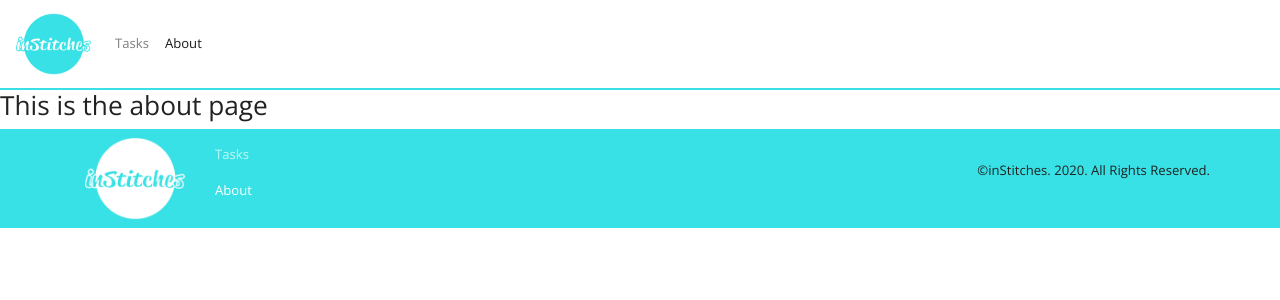
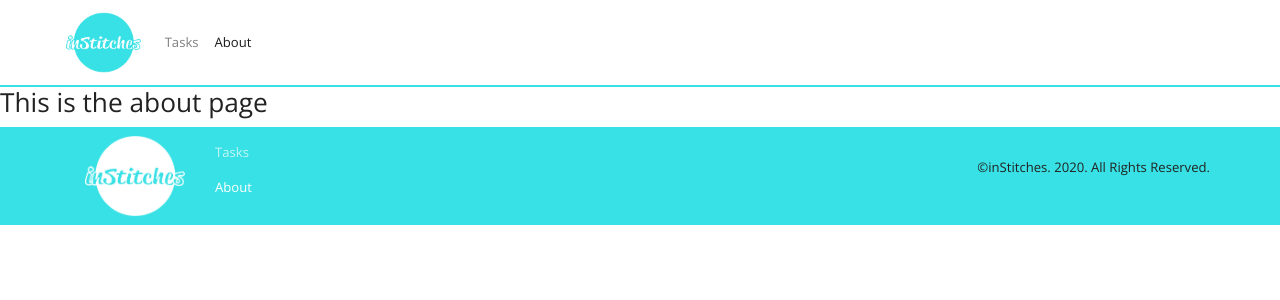
Before and after one commit to Woz-U-Group-Projects/team-dexter, a React (Create React App) app in the folder client-react/: page /about in a window 1280 px wide. Shown: the top 300 px of the page. Built offline with nearby package versions, Linux system fonts and the light colour scheme.

Commit message:
Navbar css updated

```diff
--- a/client-react/src/App.css
+++ b/client-react/src/App.css
@@ -6,6 +6,10 @@
 #site-nav{
     background-color: white;
     border-bottom: 2px solid var(--primary-color);
+    padding: 0.5em 5em;
+}
+
+.navbar{
 }
 
 .navbar-light .navbar-nav .nav-link.active {
@@ -45,8 +49,6 @@
 .section-content{
     background: rgba(255,255,255, 0.5);
 }
-
-
 
 /*============ Footer.js ==================*/
 .navbar-dark {
```
